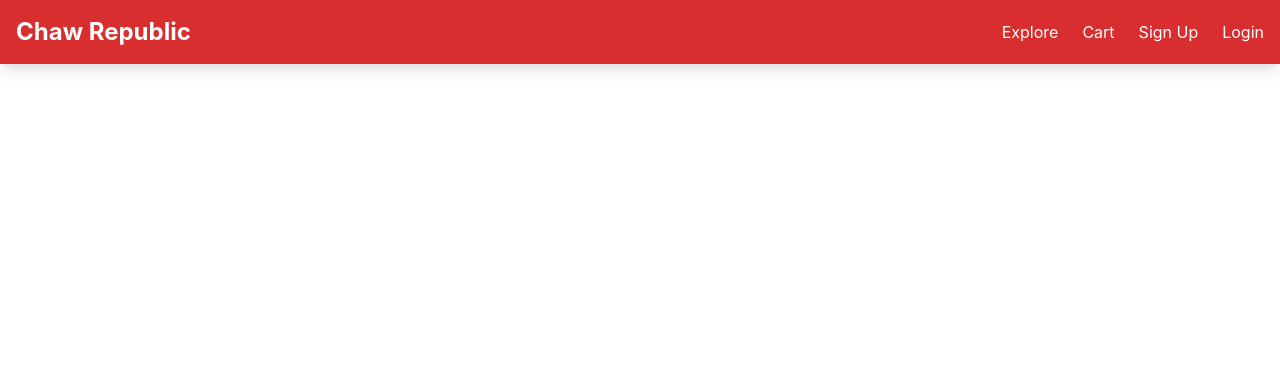
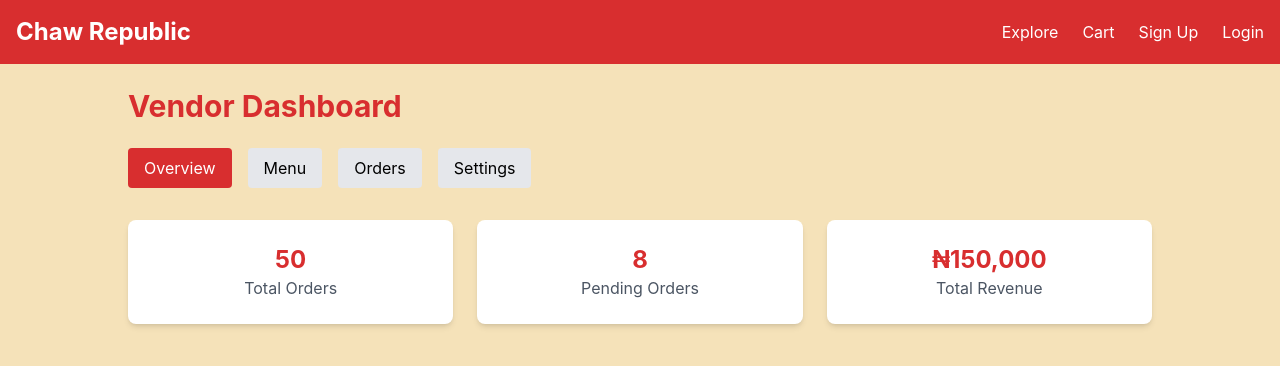
Before and after one commit to Chawlyn/chawlyn, a React (Create React App) app in the folder client/: page /vendor-dashboard in a window 1280 px wide. Shown: the top 366 px of the page. Built offline with nearby package versions, Linux system fonts and the light colour scheme.

Commit message:
Page added: Vendor Dashboard

```diff
--- a/client/src/App.js
+++ b/client/src/App.js
@@ -13,6 +13,7 @@
 import OrderHistory from './pages/OrderHistory';
 import CustomerDashboard from './pages/CustomerDashboard';
 import CustomerReviews from './pages/CustomerReviews';
+import VendorDashboard from './pages/VendorDashboard'; // Import VendorDashboard
 import Login from './pages/Login';
 import Navbar from './components/Navbar';
 
@@ -32,6 +33,7 @@
 
         {/* Dashboard and Detail Pages */}
         <Route path="/customer-dashboard" element={<CustomerDashboard />} />
+        <Route path="/vendor-dashboard" element={<VendorDashboard />} /> {/* Vendor Dashboard */}
         <Route path="/vendors/:vendorId" element={<VendorDetail />} />
         <Route path="/items/:itemId" element={<FoodItemDetail />} />
 
--- /dev/null
+++ b/client/src/pages/VendorDashboard.js
@@ -0,0 +1,164 @@
+import React, { useState } from 'react';
+
+const VendorDashboard = () => {
+  const [activeTab, setActiveTab] = useState('overview');
+
+  // Placeholder data (replace with API calls)
+  const stats = {
+    totalOrders: 50,
+    pendingOrders: 8,
+    revenue: 150000,
+  };
+
+  const menuItems = [
+    { id: 1, name: 'Jollof Rice', price: 2500, availability: 'Available' },
+    { id: 2, name: 'Fried Rice', price: 3000, availability: 'Out of Stock' },
+    { id: 3, name: 'Chicken', price: 1500, availability: 'Available' },
+  ];
+
+  const orders = [
+    { id: 1, customer: 'John Doe', item: 'Jollof Rice', status: 'Preparing', total: 2500 },
+    { id: 2, customer: 'Jane Smith', item: 'Fried Rice', status: 'Delivered', total: 3000 },
+  ];
+
+  const renderOverview = () => (
+    <div className="grid grid-cols-1 md:grid-cols-3 gap-6">
+      <div className="bg-white p-6 rounded-lg shadow-md text-center">
+        <h2 className="text-2xl font-bold text-primary">{stats.totalOrders}</h2>
+        <p className="text-gray-600">Total Orders</p>
+      </div>
+      <div className="bg-white p-6 rounded-lg shadow-md text-center">
+        <h2 className="text-2xl font-bold text-primary">{stats.pendingOrders}</h2>
+        <p className="text-gray-600">Pending Orders</p>
+      </div>
+      <div className="bg-white p-6 rounded-lg shadow-md text-center">
+        <h2 className="text-2xl font-bold text-primary">₦{stats.revenue.toLocaleString()}</h2>
+        <p className="text-gray-600">Total Revenue</p>
+      </div>
+    </div>
+  );
+
+  const renderMenu = () => (
+    <div>
+      <div className="flex justify-between items-center mb-4">
+        <h2 className="text-xl font-bold text-primary">Menu</h2>
+        <button className="bg-primary text-white px-4 py-2 rounded hover:bg-secondary transition">
+          Add Item
+        </button>
+      </div>
+      <div className="bg-white rounded-lg shadow-md overflow-hidden">
+        <table className="w-full text-left">
+          <thead className="bg-secondary text-white">
+            <tr>
+              <th className="p-4">Name</th>
+              <th className="p-4">Price</th>
+              <th className="p-4">Availability</th>
+              <th className="p-4">Actions</th>
+            </tr>
+          </thead>
+          <tbody>
+            {menuItems.map((item) => (
+              <tr key={item.id} className="border-t">
+                <td className="p-4">{item.name}</td>
+                <td className="p-4">₦{item.price}</td>
+                <td className="p-4">{item.availability}</td>
+                <td className="p-4">
+                  <button className="text-blue-600 hover:underline">Edit</button>
+                  {' | '}
+                  <button className="text-red-600 hover:underline">Delete</button>
+                </td>
+              </tr>
+            ))}
+          </tbody>
+        </table>
+      </div>
+    </div>
+  );
+
+  const renderOrders = () => (
+    <div>
+      <h2 className="text-xl font-bold text-primary mb-4">Orders</h2>
+      <div className="bg-white rounded-lg shadow-md overflow-hidden">
+        <table className="w-full text-left">
+          <thead className="bg-secondary text-white">
+            <tr>
+              <th className="p-4">Customer</th>
+              <th className="p-4">Item</th>
+              <th className="p-4">Status</th>
+              <th className="p-4">Total</th>
+            </tr>
+          </thead>
+          <tbody>
+            {orders.map((order) => (
+              <tr key={order.id} className="border-t">
+                <td className="p-4">{order.customer}</td>
+                <td className="p-4">{order.item}</td>
+                <td className="p-4">{order.status}</td>
+                <td className="p-4">₦{order.total}</td>
+              </tr>
+            ))}
+          </tbody>
+        </table>
+      </div>
+    </div>
+  );
+
+  const renderSettings = () => (
+    <div>
+      <h2 className="text-xl font-bold text-primary mb-4">Settings</h2>
+      <form className="bg-white p-6 rounded-lg shadow-md space-y-4">
+        <div>
+          <label className="block text-gray-700">Business Name</label>
+          <input type="text" className="w-full p-2 border rounded" placeholder="Enter business name" />
+        </div>
+        <div>
+          <label className="block text-gray-700">Business Address</label>
+          <input type="text" className="w-full p-2 border rounded" placeholder="Enter business address" />
+        </div>
+        <button className="bg-primary text-white px-4 py-2 rounded hover:bg-secondary transition">
+          Save Changes
+        </button>
+      </form>
+    </div>
+  );
+
+  return (
+    <div className="min-h-screen bg-background p-6">
+      <div className="max-w-5xl mx-auto">
+        <h1 className="text-3xl font-bold text-primary mb-6">Vendor Dashboard</h1>
+        <div className="flex space-x-4 mb-8">
+          <button
+            className={`px-4 py-2 rounded ${activeTab === 'overview' ? 'bg-primary text-white' : 'bg-gray-200'}`}
+            onClick={() => setActiveTab('overview')}
+          >
+            Overview
+          </button>
+          <button
+            className={`px-4 py-2 rounded ${activeTab === 'menu' ? 'bg-primary text-white' : 'bg-gray-200'}`}
+            onClick={() => setActiveTab('menu')}
+          >
+            Menu
+          </button>
+          <button
+            className={`px-4 py-2 rounded ${activeTab === 'orders' ? 'bg-primary text-white' : 'bg-gray-200'}`}
+            onClick={() => setActiveTab('orders')}
+          >
+            Orders
+          </button>
+          <button
+            className={`px-4 py-2 rounded ${activeTab === 'settings' ? 'bg-primary text-white' : 'bg-gray-200'}`}
+            onClick={() => setActiveTab('settings')}
+          >
+            Settings
+          </button>
+        </div>
+        {activeTab === 'overview' && renderOverview()}
+        {activeTab === 'menu' && renderMenu()}
+        {activeTab === 'orders' && renderOrders()}
+        {activeTab === 'settings' && renderSettings()}
+      </div>
+    </div>
+  );
+};
+
+export default VendorDashboard;
```
